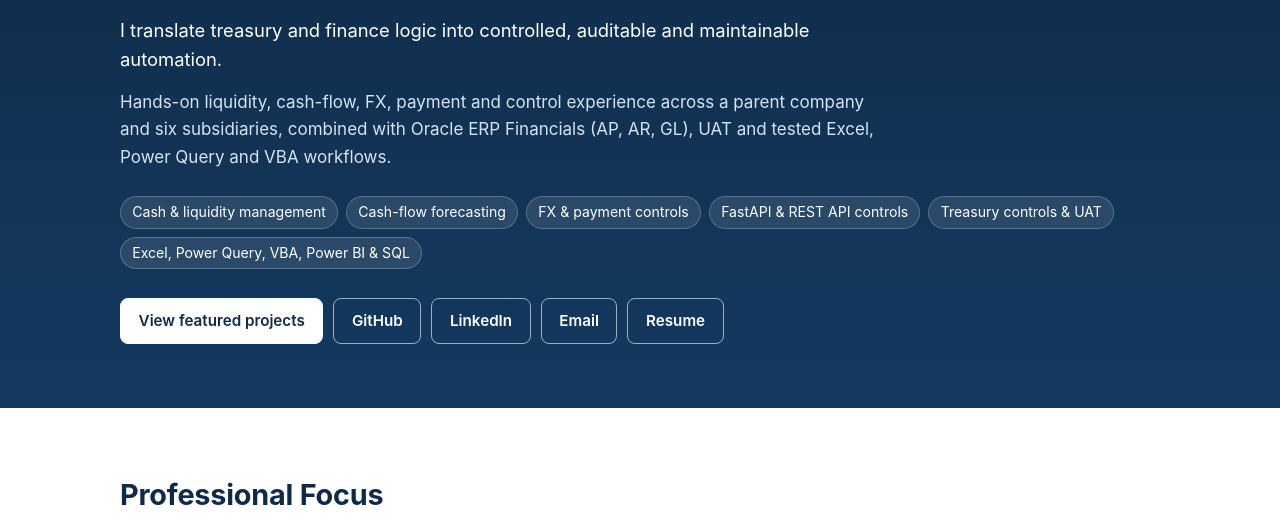
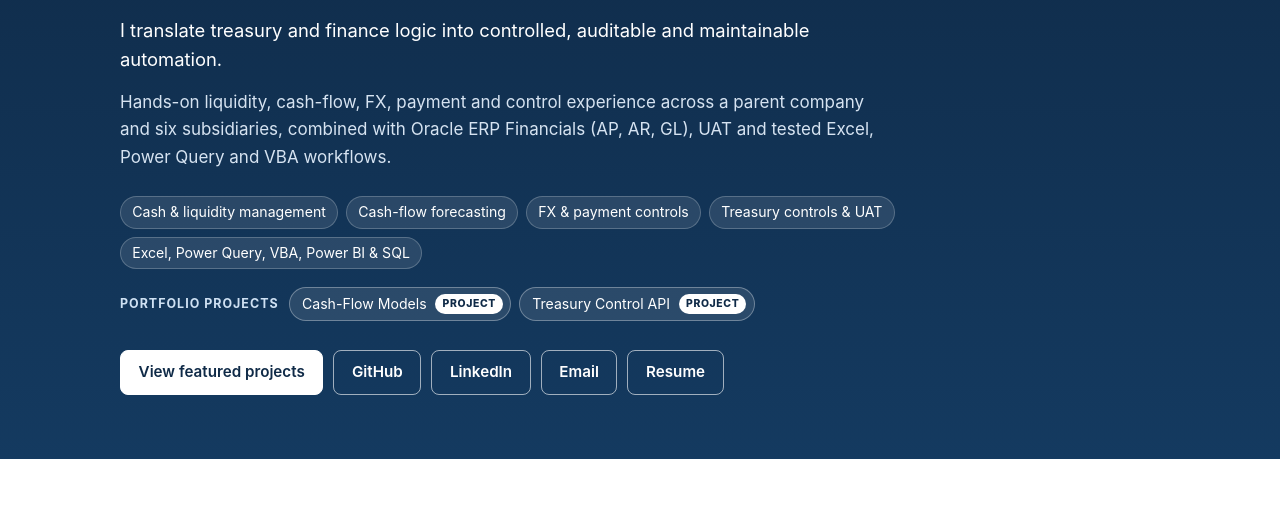
Before and after one commit to doggy-ferry/xuanlin-yu-treasury-portfolio, a plain HTML site: page index.html in a window 1280 px wide. Shown: the part 239-760 px from the top of the page. Drawn offline with Linux system fonts and the light colour scheme.

Commit message:
feat: separate project shortcuts from experience

```diff
--- a/index.html
+++ b/index.html
@@ -38,14 +38,18 @@
     <p class="role">Treasury Automation | Cash &amp; Liquidity Management | Finance Transformation</p>
     <p class="value">I translate treasury and finance logic into controlled, auditable and maintainable automation.</p>
     <p class="sub">Hands-on liquidity, cash-flow, FX, payment and control experience across a parent company and six subsidiaries, combined with Oracle ERP Financials (AP, AR, GL), UAT and tested Excel, Power Query and VBA workflows.</p>
-    <ul class="caps" aria-label="Key capabilities">
+    <ul class="caps" aria-label="Professional capabilities">
       <li>Cash &amp; liquidity management</li>
       <li>Cash-flow forecasting</li>
       <li>FX &amp; payment controls</li>
-      <li>FastAPI &amp; REST API controls</li>
       <li>Treasury controls &amp; UAT</li>
       <li>Excel, Power Query, VBA, Power BI &amp; SQL</li>
     </ul>
+    <div class="hero-projects" aria-label="Portfolio project shortcuts">
+      <span class="hero-projects-label">Portfolio projects</span>
+      <a class="project-pill" href="#project-cash-models">Cash-Flow Models <span>Project</span></a>
+      <a class="project-pill" href="#project-treasury-api">Treasury Control API <span>Project</span></a>
+    </div>
     <div class="actions">
       <a class="btn" href="#projects">View featured projects</a>
       <a class="btn ghost" data-link="GITHUB_PROFILE_URL" hidden>GitHub</a>
--- a/styles.css
+++ b/styles.css
@@ -31,6 +31,11 @@ a:focus-visible,button:focus-visible{outline:3px solid #f0a500;outline-offset:2p
 .hero .sub{max-width:760px;color:#d6e3f1;margin:0 0 1.6rem}
 .hero .caps{display:flex;flex-wrap:wrap;gap:8px;margin:0 0 1.8rem;padding:0;list-style:none}
 .hero .caps li{background:rgba(255,255,255,.1);border:1px solid rgba(255,255,255,.22);padding:.25rem .7rem;border-radius:999px;font-size:.88rem}
+.hero-projects{display:flex;align-items:center;flex-wrap:wrap;gap:8px;margin:-.7rem 0 1.8rem}
+.hero-projects-label{font-size:.78rem;font-weight:700;letter-spacing:.08em;text-transform:uppercase;color:#cfe1f3;margin-right:.15rem}
+.project-pill{display:inline-flex;align-items:center;gap:.55rem;color:#fff;text-decoration:none;background:rgba(255,255,255,.1);border:1px solid rgba(255,255,255,.32);padding:.3rem .45rem .3rem .75rem;border-radius:999px;font-size:.88rem;transition:background .15s ease,border-color .15s ease,transform .15s ease}
+.project-pill span{display:inline-block;border-radius:999px;background:#fff;color:var(--navy);padding:.12rem .45rem;font-size:.65rem;font-weight:800;letter-spacing:.06em;text-transform:uppercase}
+.project-pill:hover,.project-pill:focus-visible{background:rgba(255,255,255,.18);border-color:#fff;transform:translateY(-1px)}
 .actions{display:flex;flex-wrap:wrap;gap:10px;align-items:center}
 .btn{display:inline-block;padding:.6rem 1.1rem;border-radius:8px;border:1px solid var(--accent);background:var(--accent);color:#fff;text-decoration:none;font-weight:600;font-size:.95rem}
 .btn:hover{background:var(--accent-dark)}
```
